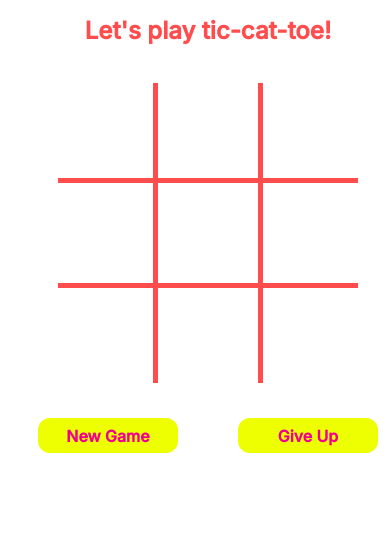
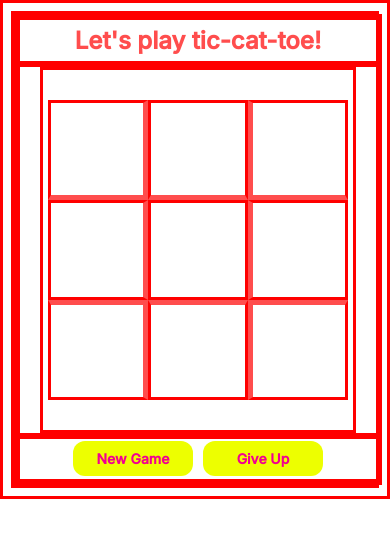
Before and after one commit to amandahinton/tic-cat-toe, a website: page index.html in a window 390 px wide. Drawn offline with Linux system fonts and the light colour scheme.

Commit message:
Add @media for better fit on phone

```diff
--- a/site.css
+++ b/site.css
@@ -1,13 +1,14 @@
 * {
   font-family: "Inter", sans-serif;
   font-weight: bold;
+  border: 3px solid red;
 }
+
 /* grid container to hold 3 sections: heading, game, buttons */
 #container {
   display: grid;
   grid-template-rows: 1fr 4fr 1fr;
-  /* align-items: center;
-  justify-items: center; */
+  width: 100%;
 }
 
 /* top area div for heading (let's play at start; winner at end) */
@@ -16,7 +17,7 @@
   font-weight: bold;
   font-size: 36px;
   padding: 10px;
-  margin: 10px;
+  /* margin: 10px; */
   display: flex;
   align-items: center;
   justify-content: center;
@@ -149,13 +150,24 @@
     font-size: 24px;
     padding: 0px;
     margin: 0px;
-    /* width: 100% */
   }
   #container {
     grid-template-rows: .5fr 4fr .5fr;
-     width: 100%;
   }
-  /* #gameBoard, #buttonsDiv {
-    width: 100%
-  } */
+
+  #newGameButton,
+  #giveUpButton  {
+    background-color: rgb(237, 255, 0);
+    color: rgb(242, 0, 145);
+    font-size: 14px;
+    font-weight: bold;
+    width: 120px;
+    height: 35px;
+    margin-left: 5px;
+    margin-right: 5px;
+  }
+
+  #gameBoard {
+  grid-template-columns: 5px 100px 100px 100px 5px;
+  }
 }
```
